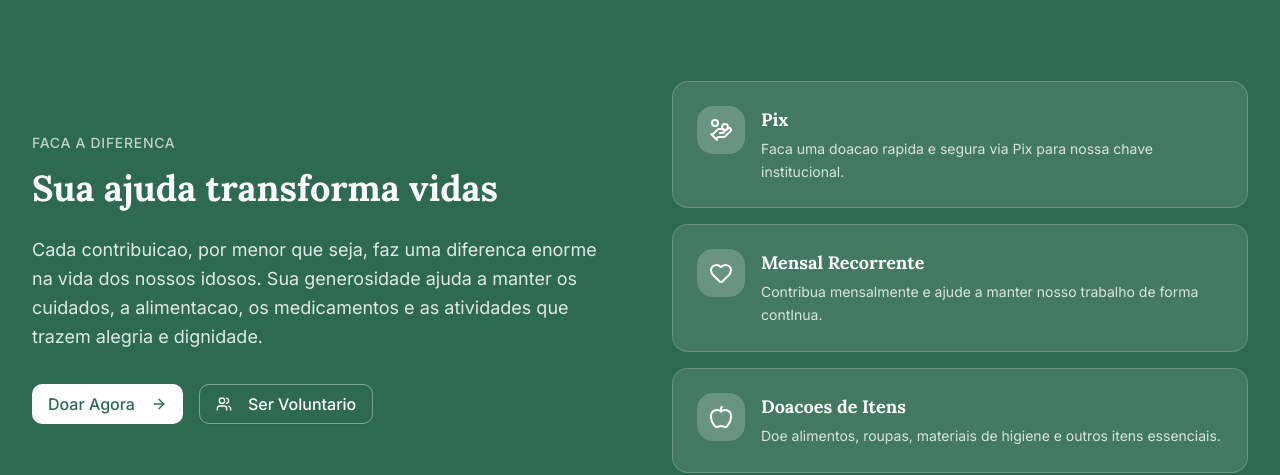
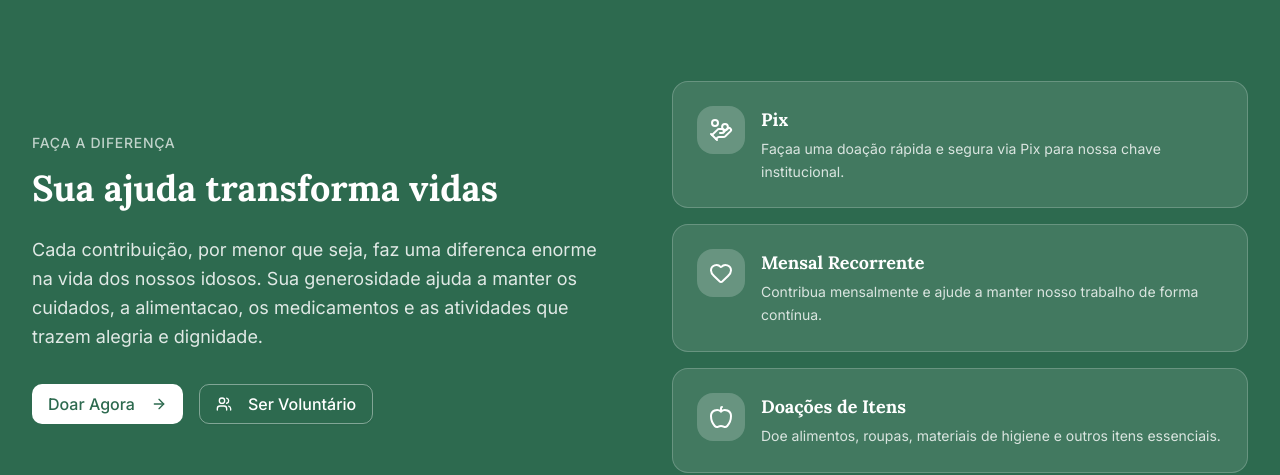
Before and after one commit to LucasCRezende/SiteAsiloSrs, a Next.js app: page / in a window 1280 px wide. Shown: the part 5740-6215 px from the top of the page. Built offline with nearby package versions, Linux system fonts and the light colour scheme.

Commit message:
Fix spelling and accentuation in donation.tsx
Corrected spelling and accentuation errors in donation options and text.

```diff
--- a/components/donation.tsx
+++ b/components/donation.tsx
@@ -6,16 +6,16 @@ const donationOptions = [
   {
     icon: HandCoins,
     title: "Pix",
-    description: "Faca uma doacao rapida e segura via Pix para nossa chave institucional.",
+    description: "Façaa uma doação rápida e segura via Pix para nossa chave institucional.",
   },
   {
     icon: Heart,
     title: "Mensal Recorrente",
-    description: "Contribua mensalmente e ajude a manter nosso trabalho de forma contInua.",
+    description: "Contribua mensalmente e ajude a manter nosso trabalho de forma contínua.",
   },
   {
     icon: Apple,
-    title: "Doacoes de Itens",
+    title: "Doações de Itens",
     description: "Doe alimentos, roupas, materiais de higiene e outros itens essenciais.",
   },
 ]
@@ -27,13 +27,13 @@ export function Donation() {
         <div className="grid lg:grid-cols-2 gap-12 lg:gap-16 items-center">
           <div>
             <span className="text-sm font-medium tracking-wider uppercase text-primary-foreground/70">
-              Faca a Diferenca
+              Faça a Diferença
             </span>
             <h2 className="mt-3 text-3xl sm:text-4xl font-bold text-primary-foreground leading-tight text-balance">
               Sua ajuda transforma vidas
             </h2>
             <p className="mt-6 text-primary-foreground/85 text-lg leading-relaxed">
-              Cada contribuicao, por menor que seja, faz uma diferenca enorme na
+              Cada contribuição, por menor que seja, faz uma diferenca enorme na
               vida dos nossos idosos. Sua generosidade ajuda a manter os
               cuidados, a alimentacao, os medicamentos e as atividades que
               trazem alegria e dignidade.
@@ -57,7 +57,7 @@ export function Donation() {
               >
                 <Link href="#contato">
                   <Users className="mr-2 h-4 w-4" />
-                  Ser Voluntario
+                  Ser Voluntário
                 </Link>
               </Button>
             </div>
```
